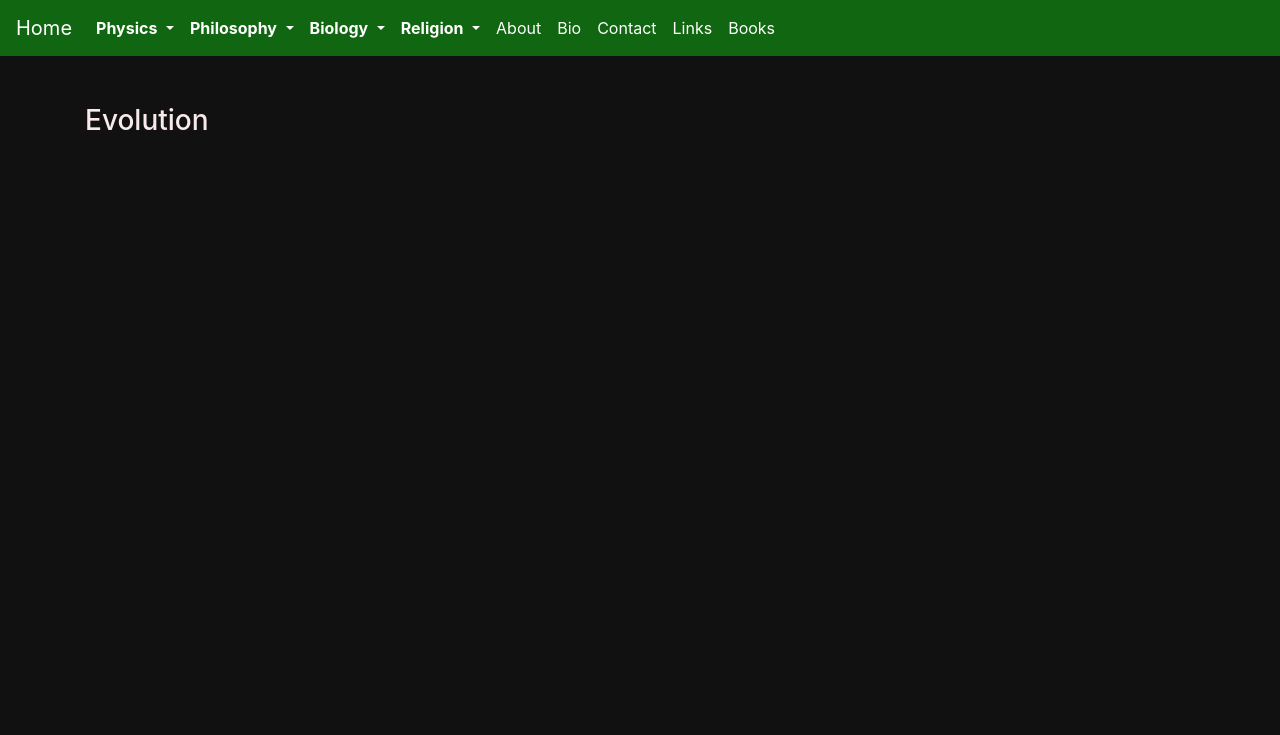
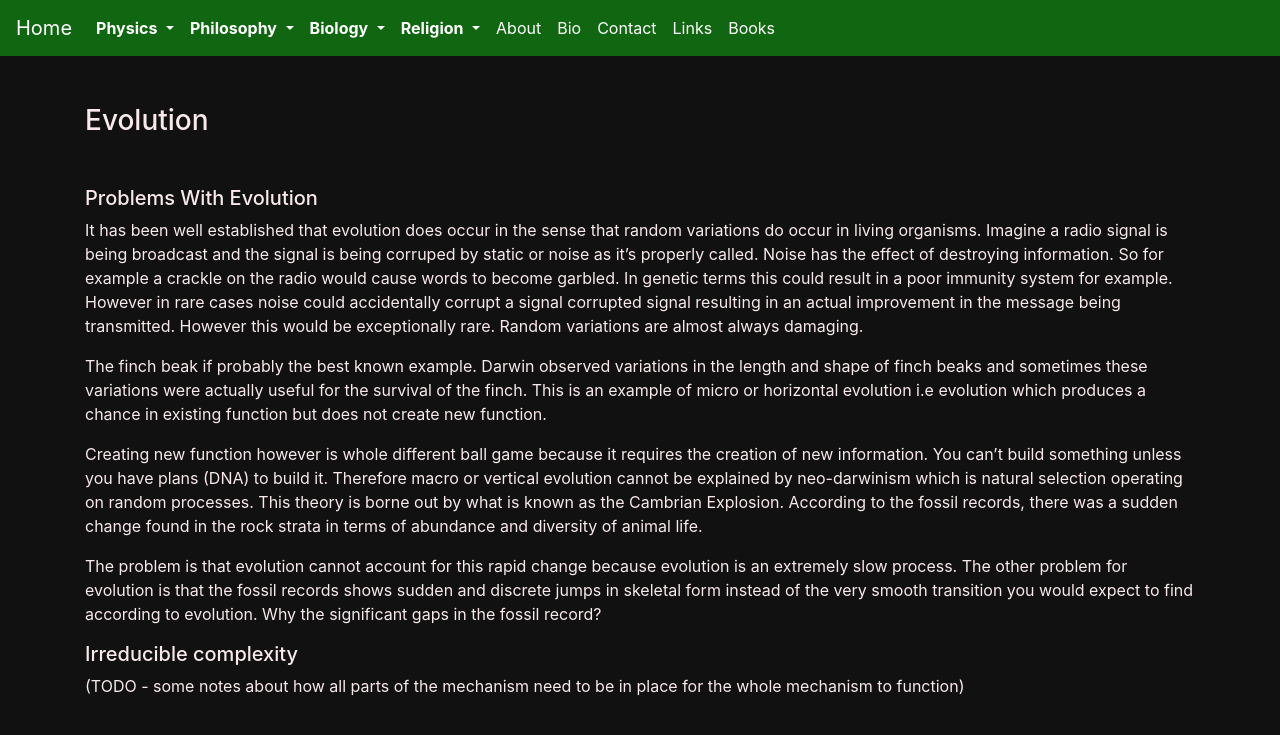
Before and after one commit to nekelly/nekelly.github.io, a Jekyll site: the page built from pages/evolution.md, in a window 1280 px wide. Shown: the top 735 px of the page. Built offline with Jekyll 4.4.1, drawn with Linux system fonts in a browser that asks for light colours; our own code applies the rules of GitHub Pages for plain Markdown files.

Commit message:
Added resurrection page

```diff
--- a/_data/nav.yml
+++ b/_data/nav.yml
@@ -39,6 +39,8 @@
     items:
       - title: Christianity
         link: /pages/christianity.html
+      - title: The Resurrection Of Jesus
+        link: /pages/resurrection.html
       - title: Catcholicism
         link: /pages/catholicism.html
       - title: The Bible
--- a/pages/evolution.md
+++ b/pages/evolution.md
@@ -4,3 +4,26 @@
 
 ### Evolution
 &nbsp;
+
+##### Problems With Evolution
+It has been well established that evolution does occur in the sense that random variations do occur in living organisms. Imagine a radio signal is being
+broadcast and the signal is being corruped by static or noise as it's properly called. Noise has the effect of destroying information. So for example a
+crackle on the radio would cause words to become garbled. In genetic terms this could result in a poor immunity system for example. However in rare cases
+noise could accidentally corrupt a signal corrupted signal resulting in an actual improvement in the message being transmitted. However this would be
+exceptionally rare. Random variations are almost always damaging.
+
+The finch beak if probably the best known example. Darwin observed variations in the length and shape of finch beaks and sometimes these variations were
+actually useful for the survival of the finch. This is an example of micro or horizontal evolution i.e evolution which produces a chance in existing function
+but does not create new function.
+
+Creating new function however is whole different ball game because it requires the creation of new information. You can't build something unless you have
+plans (DNA) to build it. Therefore macro or vertical evolution cannot be explained by neo-darwinism which is natural selection operating on random processes.
+This theory is borne out by what is known as the Cambrian Explosion. According to the fossil records, there was a sudden change found in the rock strata in
+terms of abundance and diversity of animal life.
+
+The problem is that evolution cannot account for this rapid change because evolution is an extremely slow process. The other problem for evolution is that
+the fossil records shows sudden and discrete jumps in skeletal form instead of the very smooth transition you would expect to find according to evolution.
+Why the significant gaps in the fossil record?
+
+##### Irreducible complexity
+(TODO - some notes about how all parts of the mechanism need to be in place for the whole mechanism to function)
```
Also changed, not shown: pages/origin_of_life.md (+0 -24 lines), pages/resurrection.md (added, +32 -0 lines).
